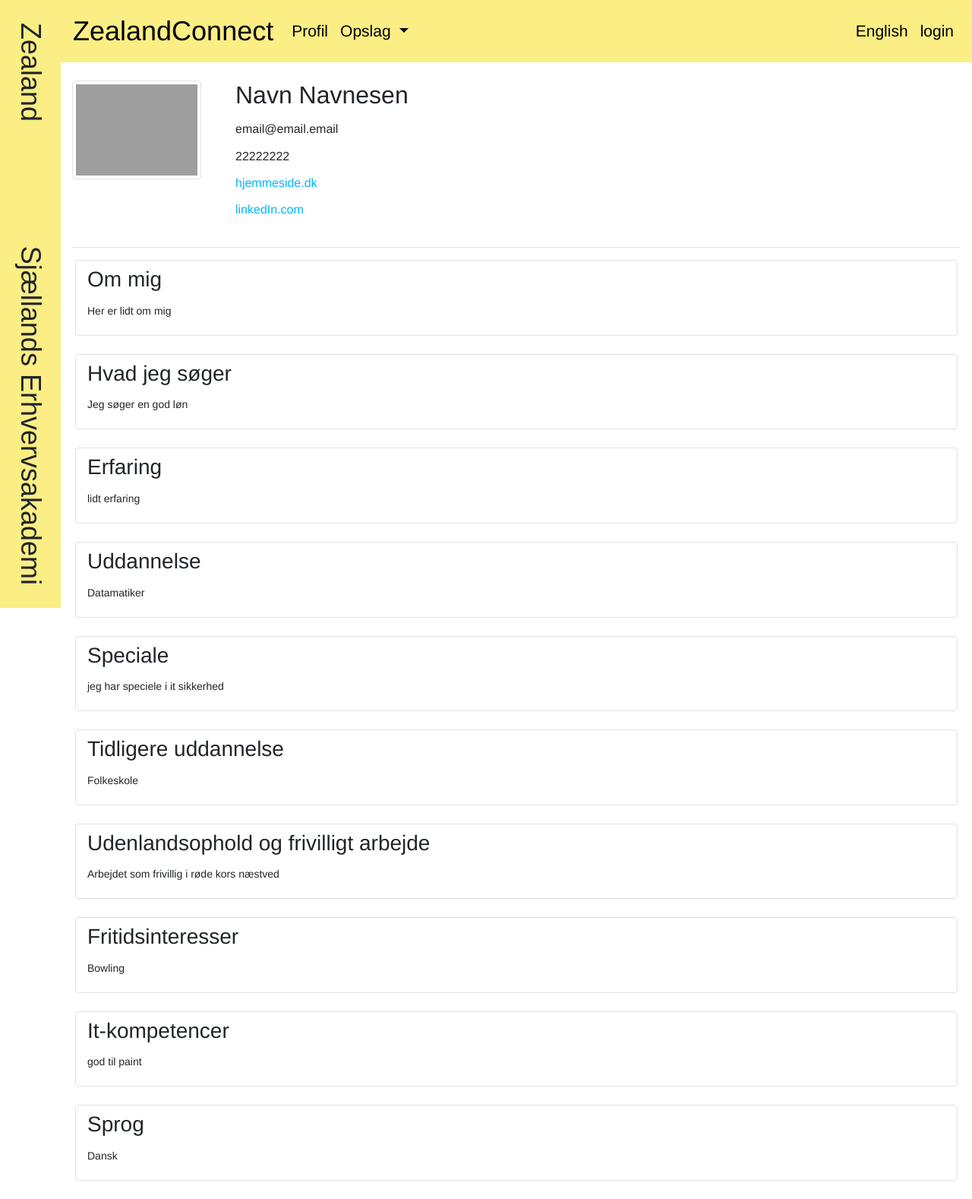
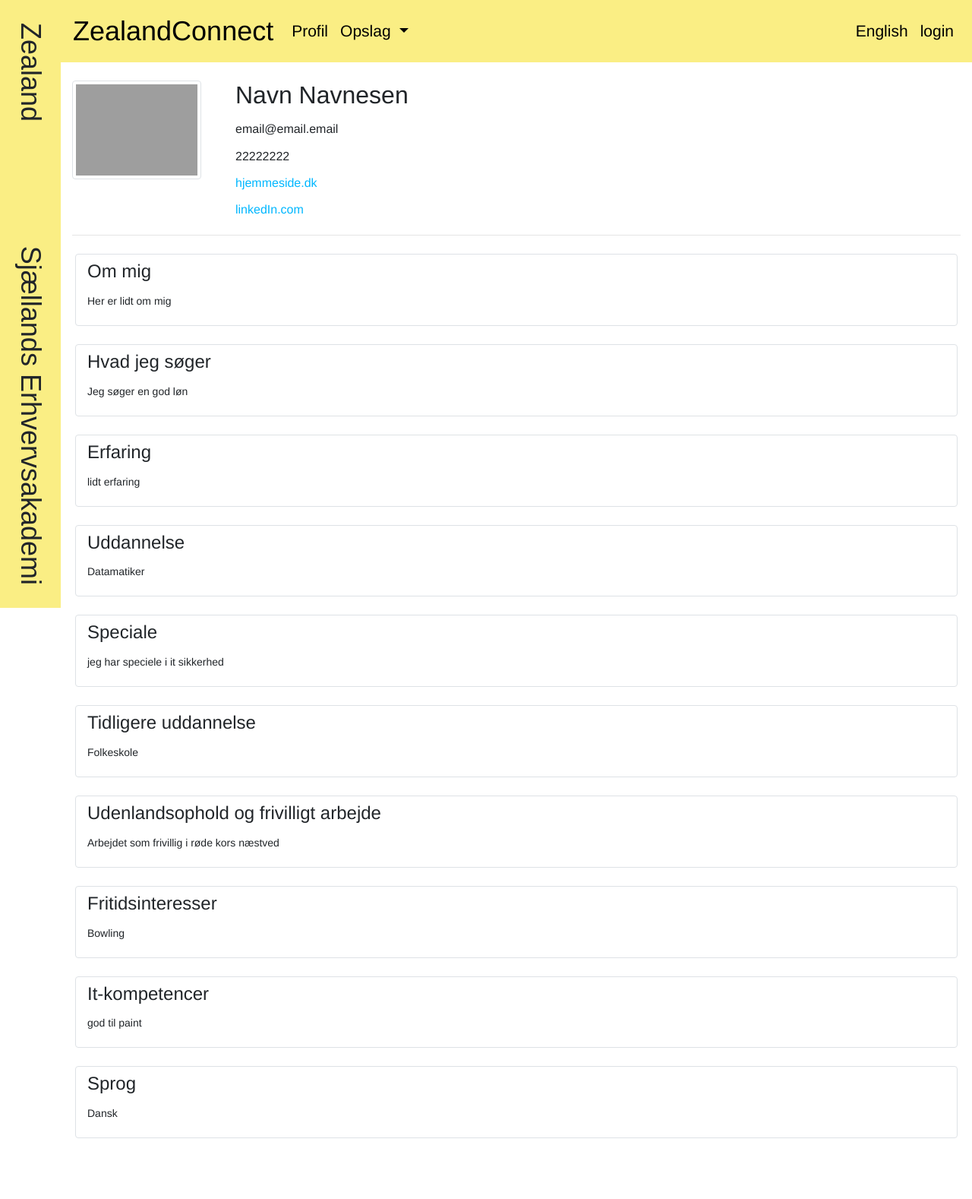
Before and after one commit to EWCMF/zealand_connect, a Node server app: page /mit-CV/search/1 in a window 1280 px wide. Shown: the whole page at 76% size. After the commit the page ends 1522 px from the top, so only its background shows below. Run offline with Node 20, Linux system fonts and the light colour scheme; some libraries are stand-ins or nearby versions; grey boxes are pictures that could not be loaded.

Commit message:
Update cv.hbs

```diff
--- a/nodes/views/cv.hbs
+++ b/nodes/views/cv.hbs
@@ -1,9 +1,9 @@
-<div class="container-fluid ">
+<div class="container-fluid">
     <div class="row mt-4 mb-4">
         <div class="col-2">
             <img class="img-thumbnail" src="https://scontent-cph2-1.xx.fbcdn.net/v/t1.0-9/15622277_133495013807245_4440882366430266501_n.jpg?_nc_cat=104&ccb=2&_nc_sid=09cbfe&_nc_ohc=qdTnyjQKcIoAX_6zPeu&_nc_ht=scontent-cph2-1.xx&oh=73d7a059f07e9fb365a469a7f7893cfe&oe=5FD152F4" alt="PROFILBILLEDE">
         </div>
-        <div class="col">
+        <div class="col-10">
             <div class="col">
                 <h2 class="mb-3">
                     Navn Navnesen
@@ -20,7 +20,7 @@
                     </h6>
                 </a>
                 <a href="https://www.linkedin.com/">
-                    <h6 class="mb-3">
+                    <h6 class="mb-0">
                         linkedIn.com
                     </h6>
                 </a>
@@ -28,13 +28,13 @@
         </div>
 
     </div>
-    <hr>
+    <hr class="mb-4">
 
     <div class="row border rounded ml-1 mr-1 mb-4">
         <div class="col mb-2">
-            <h3 class="mb-3 mt-2 d-flex align-self-center">
+            <h4 class="mb-3 mt-2 d-flex align-self-center">
                 Om mig
-            </h3>
+            </h4>
             <!--<hr class="mb-2 mt-0">-->
             <p>
                 Her er lidt om mig
@@ -43,9 +43,9 @@
     </div>
     <div class="row border rounded ml-1 mr-1 mb-4">
         <div class="col mb-2">
-            <h3 class="mb-3 mt-2 d-flex align-self-center">
+            <h4 class="mb-3 mt-2 d-flex align-self-center">
                 Hvad jeg søger
-            </h3>
+            </h4>
             <p>
                 Jeg søger en god løn
             </p>
@@ -53,9 +53,9 @@
     </div>
     <div class="row border rounded ml-1 mr-1 mb-4">
         <div class="col mb-2">
-            <h3 class="mb-3 mt-2 d-flex align-self-center">
+            <h4 class="mb-3 mt-2 d-flex align-self-center">
                 Erfaring
-            </h3>
+            </h4>
             <p>
                 lidt erfaring
             </p>
@@ -63,9 +63,9 @@
     </div>
     <div class="row border rounded ml-1 mr-1 mb-4">
         <div class="col mb-2">
-            <h3 class="mb-3 mt-2 d-flex align-self-center">
+            <h4 class="mb-3 mt-2 d-flex align-self-center">
                 Uddannelse
-            </h3>
+            </h4>
             <p>
                 Datamatiker
             </p>
@@ -73,9 +73,9 @@
     </div>
     <div class="row border rounded ml-1 mr-1 mb-4">
         <div class="col mb-2">
-            <h3 class="mb-3 mt-2 d-flex align-self-center">
+            <h4 class="mb-3 mt-2 d-flex align-self-center">
                 Speciale
-            </h3>
+            </h4>
             <p>
                 jeg har speciele i it sikkerhed
             </p>
@@ -83,9 +83,9 @@
     </div>
     <div class="row border rounded ml-1 mr-1 mb-4">
         <div class="col mb-2">
-            <h3 class="mb-3 mt-2 d-flex align-self-center">
+            <h4 class="mb-3 mt-2 d-flex align-self-center">
                 Tidligere uddannelse
-            </h3>
+            </h4>
             <p>
                 Folkeskole
             </p>
@@ -93,9 +93,9 @@
     </div>
     <div class="row border rounded ml-1 mr-1 mb-4">
         <div class="col mb-2">
-            <h3 class="mb-3 mt-2 d-flex align-self-center">
+            <h4 class="mb-3 mt-2 d-flex align-self-center">
                 Udenlandsophold og frivilligt arbejde
-            </h3>
+            </h4>
             <p>
                 Arbejdet som frivillig i røde kors næstved
             </p>
@@ -103,9 +103,9 @@
     </div>
     <div class="row border rounded ml-1 mr-1 mb-4">
         <div class="col mb-2">
-            <h3 class="mb-3 mt-2 d-flex align-self-center">
+            <h4 class="mb-3 mt-2 d-flex align-self-center">
                 Fritidsinteresser
-            </h3>
+            </h4>
             <p>
                 Bowling
             </p>
@@ -113,9 +113,9 @@
     </div>
     <div class="row border rounded ml-1 mr-1 mb-4">
         <div class="col mb-2">
-            <h3 class="mb-3 mt-2 d-flex align-self-center">
+            <h4 class="mb-3 mt-2 d-flex align-self-center">
                 It-kompetencer
-            </h3>
+            </h4>
             <p>
                 god til paint
             </p>
@@ -123,9 +123,9 @@
     </div>
     <div class="row border rounded ml-1 mr-1 mb-4">
         <div class="col mb-2">
-            <h3 class="mb-3 mt-2 d-flex align-self-center">
+            <h4 class="mb-3 mt-2 d-flex align-self-center">
                 Sprog
-            </h3>
+            </h4>
             <p>
                 Dansk
             </p>
```
